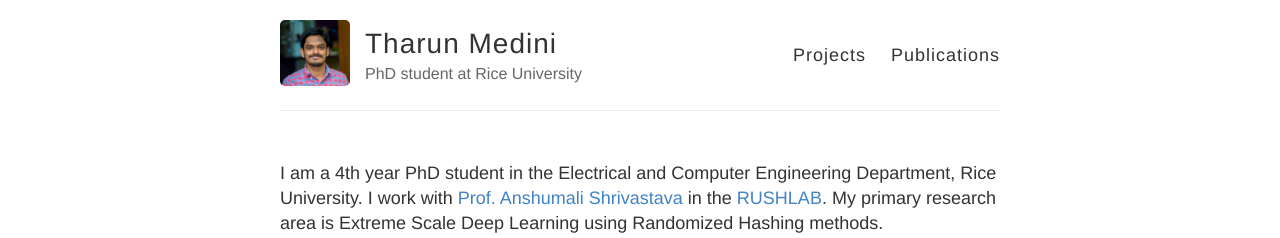
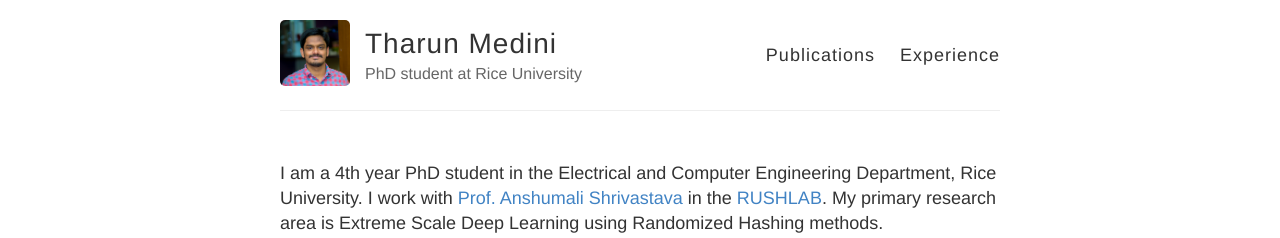
Before and after one commit to gaurav16gupta/gaurav16gupta.github.io, a Jekyll site: the page built from index.md, in a window 1280 px wide. Shown: the top 238 px of the page. Built offline with Jekyll 4.4.1, drawn with Linux system fonts in a browser that asks for light colours.

Commit message:
Removed 'Projects' page and added 'Experience' page

```diff
--- a/_layouts/default.html
+++ b/_layouts/default.html
@@ -27,8 +27,8 @@
           </div>
 
           <nav>
-            <a href="{{ site.baseurl }}/projects/">Projects</a>
             <a href="{{ site.baseurl }}/publications/">Publications</a>
+            <a href="{{ site.baseurl }}/experience/">Experience</a>
           </nav>
         </header>
       </div>
```
